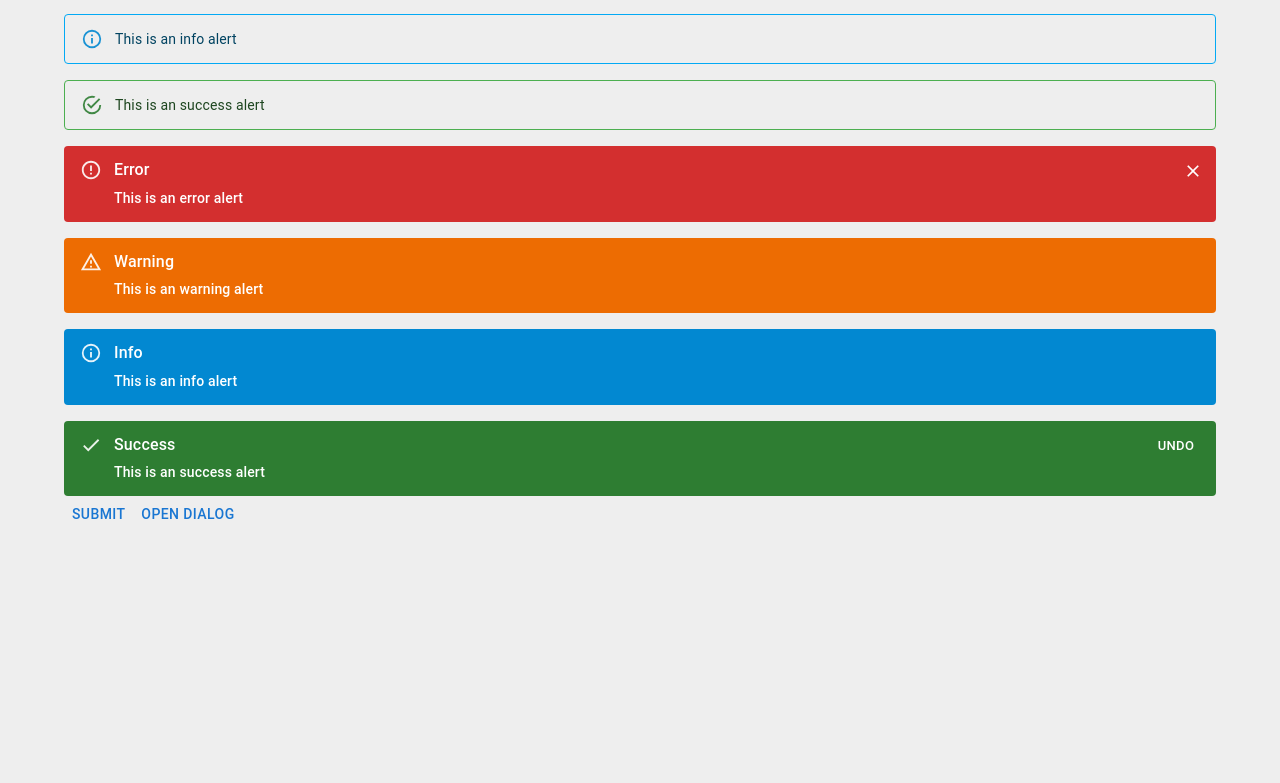
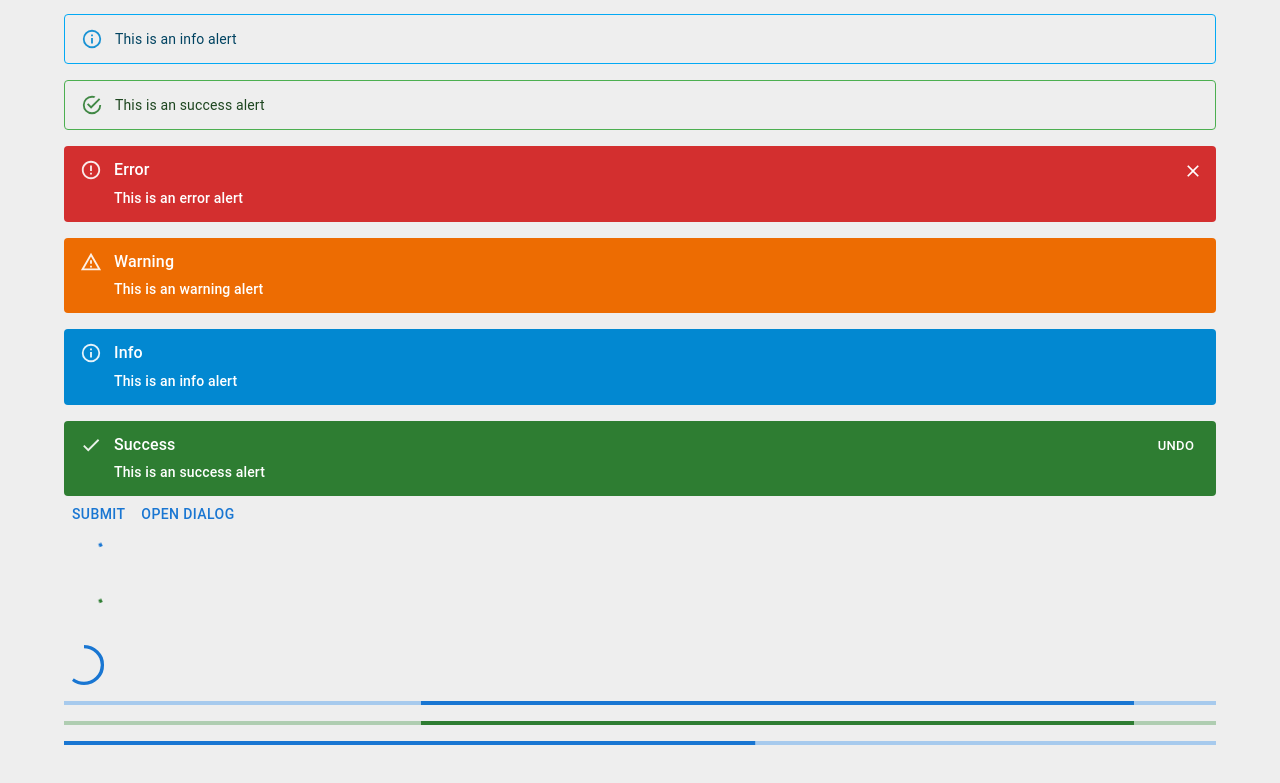
Before and after one commit to HaktanAlbayrak/react-mui-demo, a React (Create React App) app: page / in a window 1280 px wide. Shown: the part 6031-6814 px from the top of the page. Before the commit the page ends 6628 px from the top, so only its background shows below. Built offline with nearby package versions, Linux system fonts and the light colour scheme.

Commit message:
Mui Progress

```diff
--- a/src/App.tsx
+++ b/src/App.tsx
@@ -27,6 +27,7 @@
 import { MuiAlert } from './components/MuiAlert';
 import { MuiSnackbar } from './components/MuiSnackbar';
 import { MuiDialog } from './components/MuiDialog';
+import { MuiProgress } from './components/MuiProgress';
 
 function App() {
   return (
@@ -59,6 +60,7 @@
       <MuiAlert />
       <MuiSnackbar />
       <MuiDialog />
+      <MuiProgress />
     </div>
   );
 }
--- /dev/null
+++ b/src/components/MuiProgress.tsx
@@ -0,0 +1,14 @@
+import { Stack, CircularProgress, LinearProgress } from '@mui/material';
+
+export const MuiProgress = () => {
+  return (
+    <Stack spacing={2}>
+      <CircularProgress />
+      <CircularProgress color='success' />
+      <CircularProgress variant='determinate' value={60} />
+      <LinearProgress />
+      <LinearProgress color='success' />
+      <LinearProgress variant='determinate' value={60} />
+    </Stack>
+  );
+};
```
